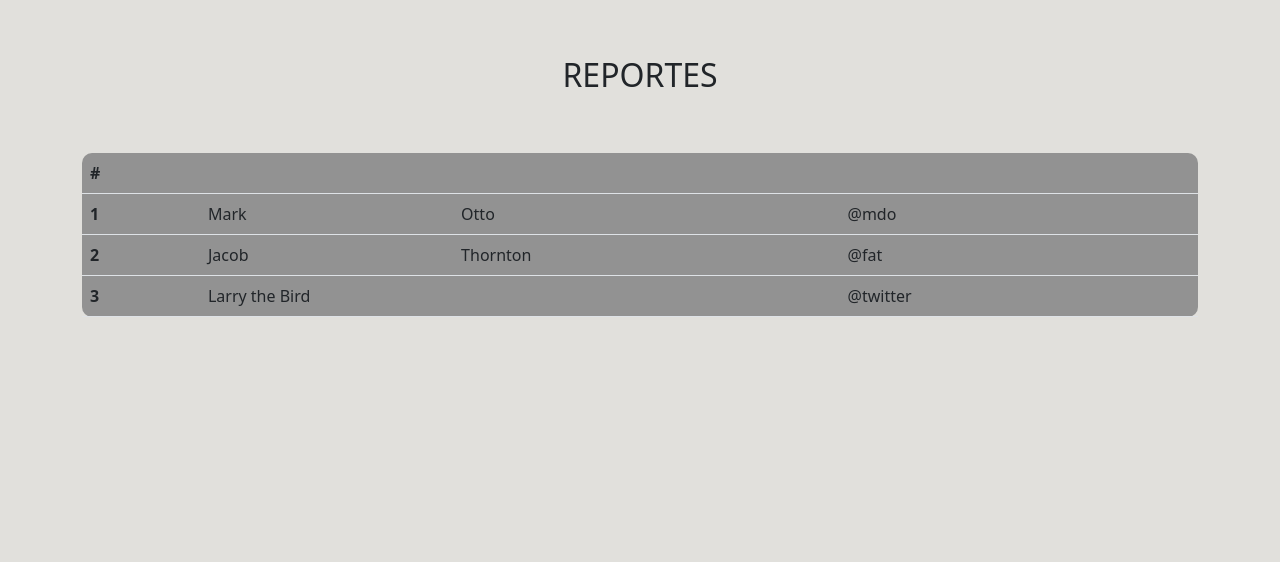
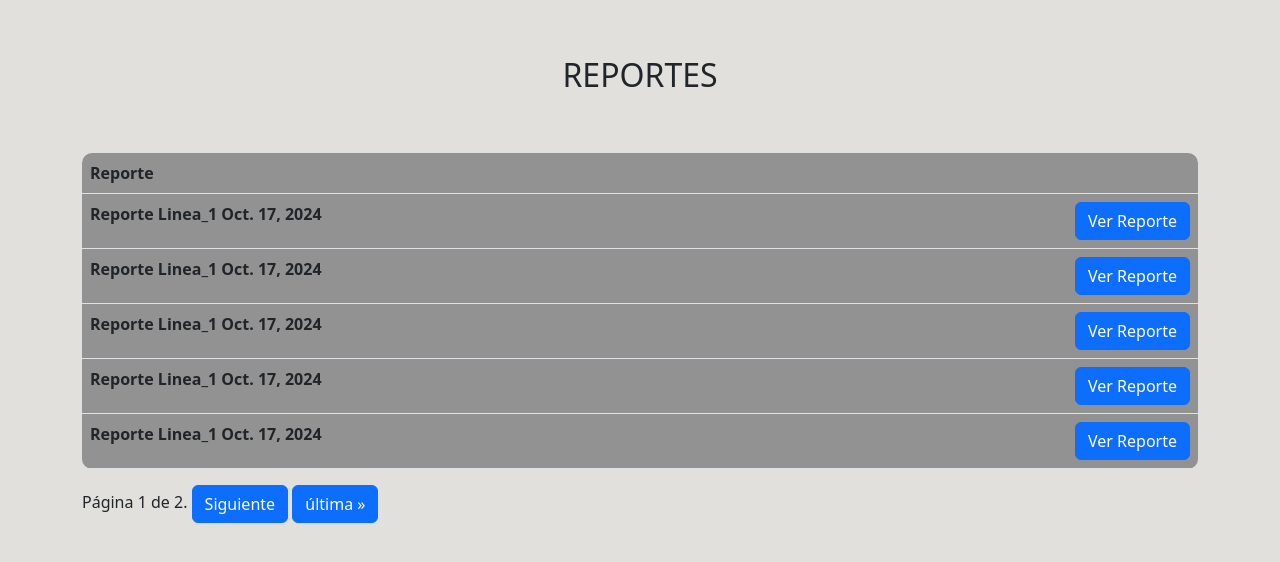
Before and after one commit to Gavoo0/MetroLitics, a Django app: page /ver_reportes in a window 1280 px wide. Shown: the part 72-634 px from the top of the page. Run offline with Django 4.2, Linux system fonts and the light colour scheme; data comes from the database, SQL or seed files in the repository; both versions use the stored data as it was after the commit.

Commit message:
Pagina Terminada

```diff
--- a/MetroLitics/Metro/templates/Metro/ver_reportes.html
+++ b/MetroLitics/Metro/templates/Metro/ver_reportes.html
@@ -6,34 +6,44 @@
     <table class="table">
         <thead>
           <tr>
-            <th scope="col">#</th>
-            <th scope="col"></th>
-            <th scope="col"></th>
+            <th scope="col">Reporte</th>
             <th scope="col"></th>
           </tr>
         </thead>
         <tbody>
+          {% for reporte in reportes %}
           <tr>
-            <th scope="row">1</th>
-            <td>Mark</td>
-            <td>Otto</td>
-            <td>@mdo</td>
+            <th scope="row">Reporte {{reporte.f_id_metro.linea_metro}} {{reporte.f_id_metro.fecha}} </th>
+            <td><a href="{% url 'mostrar_reporte' reporte.id_reporte %}">
+              <button type="button" class="btn btn-primary" style="float:right;">Ver Reporte</button>
+          </a></td>
           </tr>
+          {% empty %}
           <tr>
-            <th scope="row">2</th>
-            <td>Jacob</td>
-            <td>Thornton</td>
-            <td>@fat</td>
+            <td colspan="2">No hay reportes disponibles.</td>
           </tr>
-          <tr>
-            <th scope="row">3</th>
-            <td colspan="2">Larry the Bird</td>
-            <td>@twitter</td>
-          </tr>
+          {% endfor %}
         </tbody>
     </table>
+
+    <!-- Paginación -->
+    <div class="pagination">
+        <span class="step-links">
+            {% if reportes.has_previous %}
+                <a href="?page=1"><button type="button" class="btn btn-primary">&laquo; primera</button></a>
+                <a href="?page={{ reportes.previous_page_number }}"><button type="button" class="btn btn-primary">anterior</button></a>
+            {% endif %}
+
+            <span class="current">
+                Página {{ reportes.number }} de {{ reportes.paginator.num_pages }}.
+            </span>
+
+            {% if reportes.has_next %}
+                <a href="?page={{ reportes.next_page_number }}"><button type="button" class="btn btn-primary">Siguiente</button></a>
+                <a href="?page={{ reportes.paginator.num_pages }}"><button type="button" class="btn btn-primary">última &raquo;</button></a>
+            {% endif %}
+        </span>
+    </div>
 </div>
 
-
-
 {% endblock %}
--- a/MetroLitics/Metro/urls.py
+++ b/MetroLitics/Metro/urls.py
@@ -5,5 +5,6 @@ urlpatterns = [
     path('',views.index,name='index'),
     path('analiticas', views.analiticas , name='analiticas'),
     path('reportes',views.reportes, name='reportes'),
-    path('ver_reportes',views.ver_reportes, name='ver_reportes')
+    path('ver_reportes',views.ver_reportes, name='ver_reportes'),
+    path('mostrar_reporte/<int:id_reporte>/',views.mostrar_reporte,name='mostrar_reporte')
 ]
--- a/MetroLitics/Metro/views.py
+++ b/MetroLitics/Metro/views.py
@@ -77,6 +77,31 @@ def reportes(request):
     return render(request, 'Metro/reportes.html',context)
 
 def ver_reportes(request):
-    reportes = Reporte.objects.all()
-    context = {'reportes':reportes}
-    return render(request,'Metro/ver_reportes.html',context)
+    reportes_list = Reporte.objects.all()
+    paginator = Paginator(reportes_list, 5)  # Mostramos 10 reportes por página
+
+    # Obtener el número de página desde la solicitud GET
+    page_number = request.GET.get('page')
+    reportes = paginator.get_page(page_number)
+
+    context = {'reportes': reportes}
+    return render(request, 'Metro/ver_reportes.html', context)
+
+
+def mostrar_reporte(request,id_reporte):
+    reporte = Reporte.objects.get(pk=id_reporte)
+    linea_metro = reporte.f_id_metro.linea_metro
+    aglomeracion_metro = reporte.f_id_metro.aglomeracion
+    cantidad_personas_bus = reporte.f_id_bus.cantidad_personas
+    total_personas = aglomeracion_metro + cantidad_personas_bus
+    fecha = reporte.fecha
+
+    # Crear el contexto para pasar los datos a la plantilla
+    context = {
+        'linea_metro': linea_metro,
+        'aglomeracion_metro': aglomeracion_metro,
+        'cantidad_personas_bus': cantidad_personas_bus,
+        'total_personas': total_personas,
+        'fecha': fecha
+    }
+    return render(request, 'Metro/mostrar_reporte.html',context)
```
Also changed, not shown: MetroLitics/Metro/templates/Metro/mostrar_reporte.html (added, +21 -0 lines), MetroLitics/db.sqlite3.
